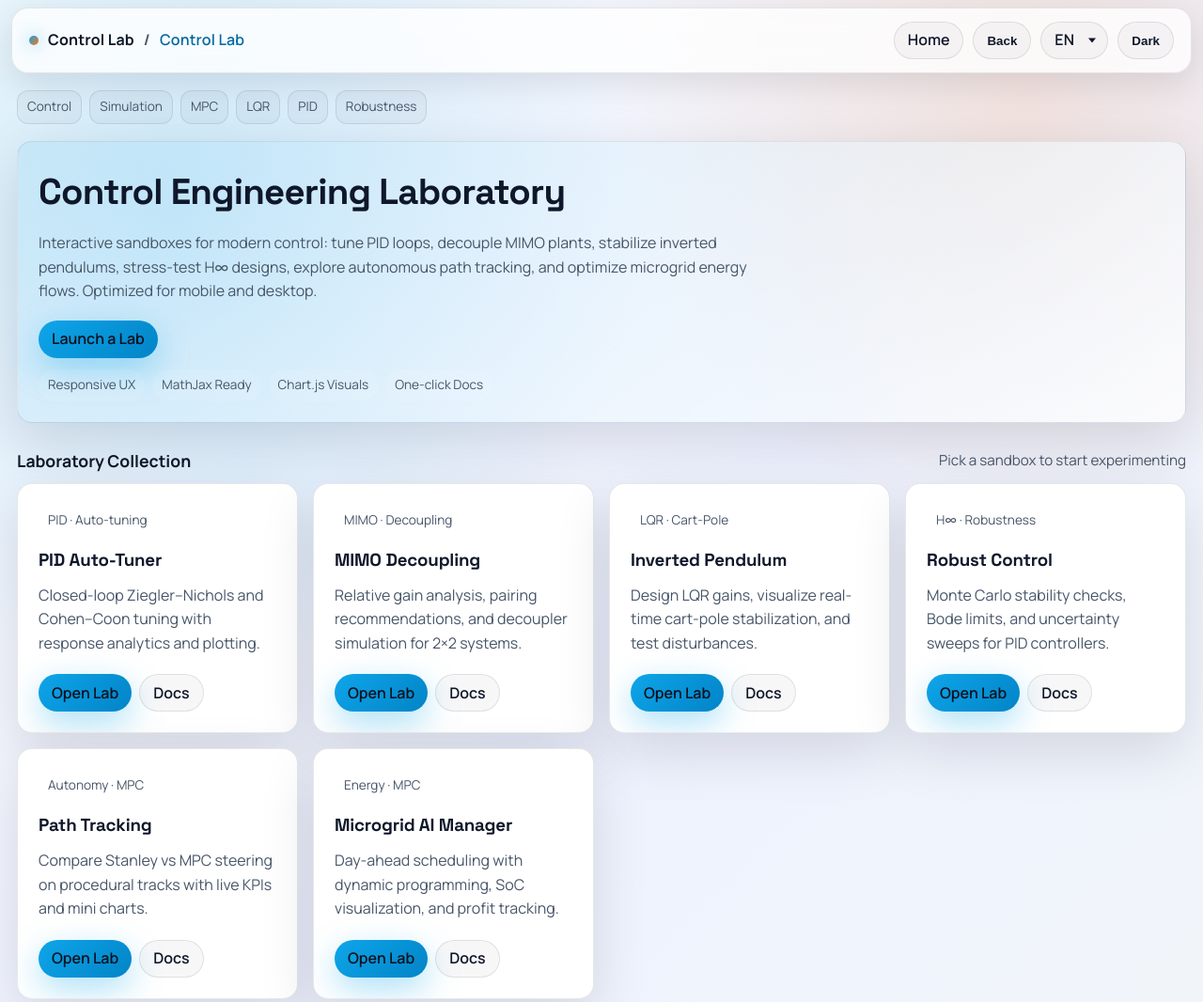
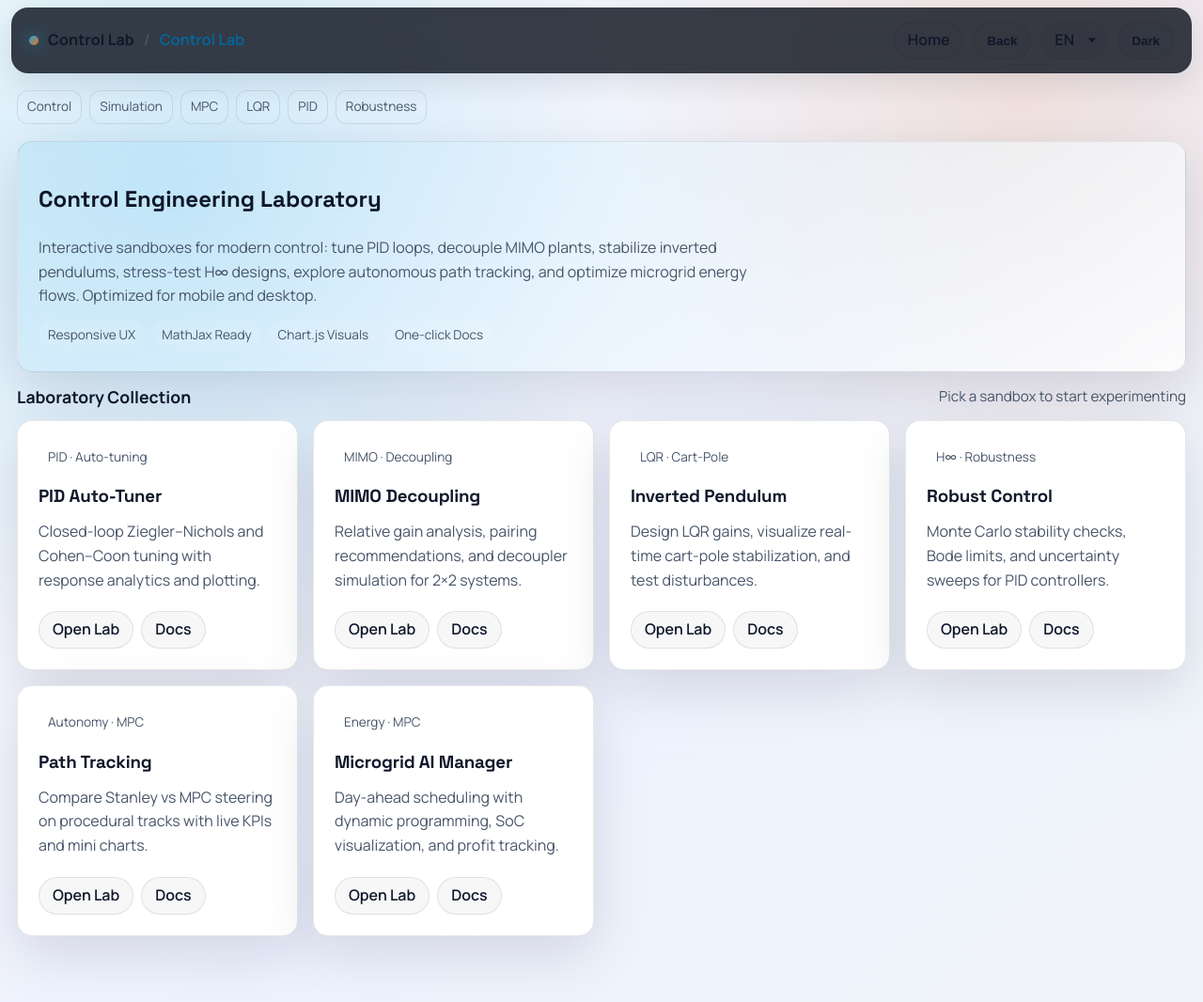
Before and after one commit to JGITSol/control_engineering_projects, a website: page public/index.html in a window 1280 px wide. Shown: the top 1066 px of the page at 94% size. Drawn offline with Linux system fonts and the light colour scheme.

Commit message:
style: update CSS variables for improved theming and enhance skip link and pill styles

```diff
--- a/public/assets/site.css
+++ b/public/assets/site.css
@@ -17,6 +17,12 @@
     --warning: #f59e0b;
     --error: #ef4444;
     --nav-height: 70px;
+    --nav-bg: rgba(8, 14, 26, 0.8);
+    --skip-link-bg: rgba(12, 20, 35, 0.95);
+    --pill-bg: rgba(255, 255, 255, 0.03);
+    --pill-bg-hover: rgba(255, 255, 255, 0.06);
+    --pill-ghost-bg: rgba(255, 255, 255, 0.04);
+    --tag-bg: rgba(255, 255, 255, 0.06);
 }
 
 [data-theme="light"] {
@@ -35,6 +41,12 @@
     --success: #16a34a;
     --warning: #d97706;
     --error: #dc2626;
+    --nav-bg: rgba(255, 255, 255, 0.78);
+    --skip-link-bg: rgba(255, 255, 255, 0.92);
+    --pill-bg: rgba(15, 23, 42, 0.03);
+    --pill-bg-hover: rgba(15, 23, 42, 0.06);
+    --pill-ghost-bg: rgba(15, 23, 42, 0.03);
+    --tag-bg: rgba(15, 23, 42, 0.03);
 }
 
 * {
@@ -47,7 +59,7 @@
     top: 10px;
     padding: 10px 14px;
     border-radius: 12px;
-    background: rgba(12, 20, 35, 0.95);
+    background: var(--skip-link-bg);
     color: var(--text-main);
     border: 1px solid rgba(255, 255, 255, 0.18);
     text-decoration: none;
@@ -58,7 +70,6 @@
 }
 
 [data-theme="light"] .skip-link {
-    background: rgba(255, 255, 255, 0.92);
     border: 1px solid var(--border);
 }
 
@@ -137,7 +148,7 @@
     margin: -16px -6px 18px;
     backdrop-filter: blur(12px);
     background: rgba(8, 14, 26, 0.8);
-    border: 1px solid rgba(255, 255, 255, 0.06);
+    border: 1px var(--nav-bg, 255, 0.06);
     border-radius: 18px;
     box-shadow: 0 10px 35px rgba(0, 0, 0, 0.35);
     font-family: 'Manrope', 'Space Grotesk', system-ui, -apple-system, sans-serif;
@@ -145,7 +156,6 @@
 }
 
 [data-theme="light"] .lab-nav {
-    background: rgba(255, 255, 255, 0.78);
     border: 1px solid var(--border);
     box-shadow: 0 10px 35px rgba(2, 6, 23, 0.10);
 }
@@ -197,7 +207,7 @@
     padding: 0 14px;
     border-radius: 999px;
     border: 1px solid var(--border);
-    background: rgba(255, 255, 255, 0.03);
+    background: var(--pill-bg);
     color: var(--text-main);
     text-decoration: none;
     font-weight: 600;
@@ -251,10 +261,6 @@
     flex: 0 0 auto;
 }
 
-[data-theme="light"] .pill {
-    background: rgba(15, 23, 42, 0.03);
-}
-
 .pill:focus,
 .pill:focus-visible,
 button.pill:focus,
@@ -282,23 +288,14 @@
 }
 
 [data-theme="light"] .pill:hover {
-    border-color: rgba(15, 23, 42, 0.18);
-    background: rgba(15, 23, 42, 0.06);
-}
-
-.pill.primary {
-    background: linear-gradient(135deg, var(--primary), var(--primary-dark));
+    border-colorvar(--pill-bg-hoverg, var(--primary), var(--primary-dark));
     border: none;
     color: #0b1220;
     box-shadow: 0 12px 35px rgba(14, 165, 233, 0.35);
 }
 
 .pill.ghost {
-    background: rgba(255, 255, 255, 0.04);
-}
-
-[data-theme="light"] .pill.ghost {
-    background: rgba(15, 23, 42, 0.03);
+    background: var(--pill-ghost-bg);
 }
 
 .lab-tagbar {
@@ -315,14 +312,10 @@
     color: var(--text-light);
     border: 1px solid var(--border);
     font-size: 0.85rem;
-}
-
-[data-theme="light"] .tag {
-    background: rgba(15, 23, 42, 0.03);
-}
-
-.hero {
-    display: grid;
+}var(--tag-bg);
+    color: var(--text-light);
+    border: 1px solid var(--border);
+    font-size: 0.85rem
     grid-template-columns: 1.2fr 1fr;
     gap: 20px;
     align-items: stretch;
--- a/public/index.html
+++ b/public/index.html
@@ -236,9 +236,6 @@
             <div>
                 <h1 data-i18n="heroTitle">Control Engineering Laboratory</h1>
                 <p data-i18n="heroDesc">Interactive sandboxes for modern control: tune PID loops, decouple MIMO plants, stabilize inverted pendulums, stress-test H∞ designs, explore autonomous path tracking, and optimize microgrid energy flows. Optimized for mobile and desktop.</p>
-                <div class="cta-row">
-                    <a class="pill primary" href="#labs" data-i18n="ctaLaunch">Launch a Lab</a>
-                </div>
                 <div style="margin-top: 12px; display: flex; gap: 8px; flex-wrap: wrap;">
                     <span class="chip" data-i18n="chipResponsive">Responsive UX</span>
                     <span class="chip" data-i18n="chipMathjax">MathJax Ready</span>
```
